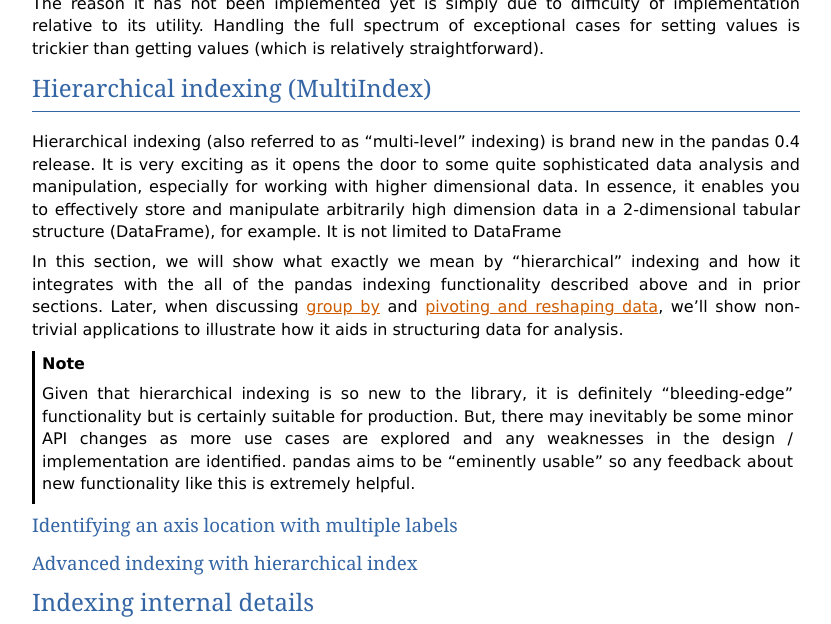
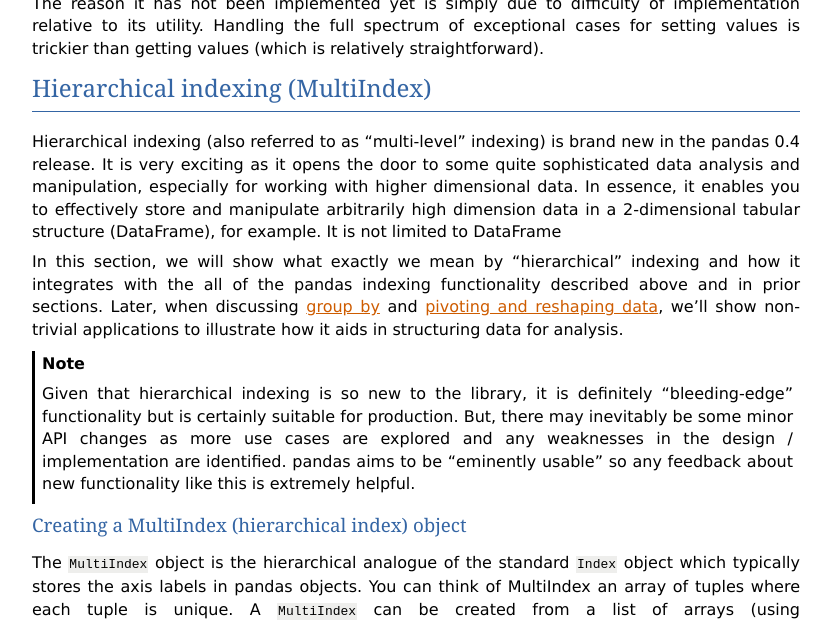
Before and after one commit to mobogaqc/pandas, a Sphinx documentation site: the page built from doc/source/indexing.rst, in a window 1280 px wide and 1400 px high, scrolled down 5045 px. Shown: the top 624 px of the window, without its empty margins (48-879 px from the left). Built offline with Sphinx 7.4.7, drawn with Linux system fonts in a browser that asks for light colours; formulas are drawn with MathJax 3; pages that are not in the unit, such as notebooks, are missing from menus; some of the changed text lies outside the part shown.

Commit message:
DOC: more multiindex

```diff
--- a/doc/source/indexing.rst
+++ b/doc/source/indexing.rst
@@ -333,13 +333,47 @@
    to be "eminently usable" so any feedback about new functionality like this is
    extremely helpful.
 
-Identifying an axis location with multiple labels
+Creating a MultiIndex (hierarchical index) object
 ~~~~~~~~~~~~~~~~~~~~~~~~~~~~~~~~~~~~~~~~~~~~~~~~~
 
+The ``MultiIndex`` object is the hierarchical analogue of the standard
+``Index`` object which typically stores the axis labels in pandas objects. You
+can think of MultiIndex an array of tuples where each tuple is unique. A
+``MultiIndex`` can be created from a list of arrays (using
+``MultiIndex.from_arrays``) or an array of tuples (using
+``MultiIndex.from_tuples``).
 
+.. ipython:: python
+
+   arrays = [['bar', 'bar', 'baz', 'baz', 'qux', 'qux', 'foo', 'foo'],
+             ['one', 'two', 'one', 'two', 'one', 'two', 'one', 'two']]
+   tuples = zip(*arrays)
+   tuples
+   index = MultiIndex.from_tuples(tuples)
+   s = Series(randn(8), index=index)
+   s
+
+This index can back any axis of a pandas object, and the number of **levels**
+of the index is up to you:
+
+.. ipython:: python
+
+   df = DataFrame(randn(3, 8), index=['A', 'B', 'C'], columns=index)
+   df
+   DataFrame(randn(6, 6), index=index[:6], columns=index[:6])
+
+Basic indexing on axis with MultiIndex
+~~~~~~~~~~~~~~~~~~~~~~~~~~~~~~~~~~~~~~
+
+.. ipython:: python
+
+   df['bar']
 
 Advanced indexing with hierarchical index
 ~~~~~~~~~~~~~~~~~~~~~~~~~~~~~~~~~~~~~~~~~
+
+Interaction with ``reindex``
+~~~~~~~~~~~~~~~~~~~~~~~~~~~~
 
 Indexing internal details
 -------------------------
```
